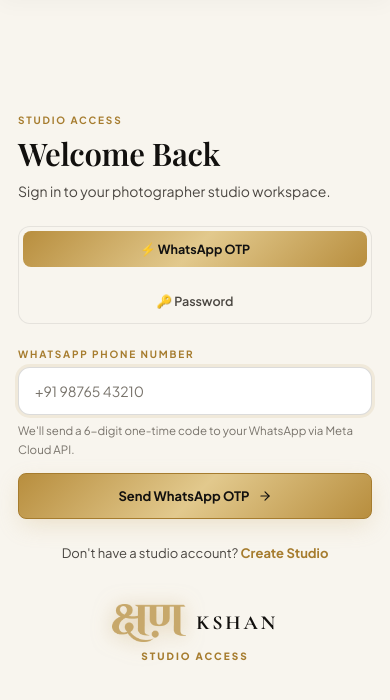
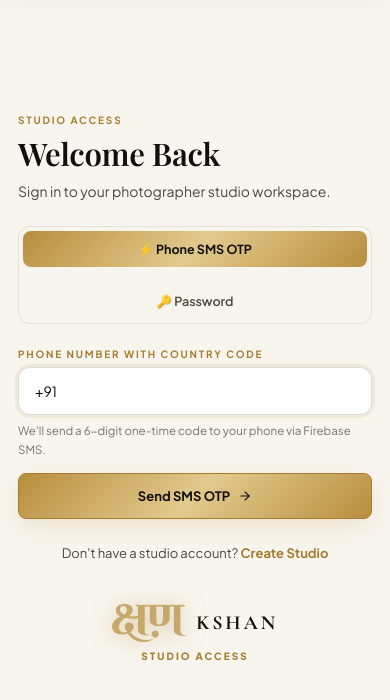
Before and after one commit to kshanaistudio/kshan, a Django app: page /login in a window 390 px wide. Shown: the part 68-768 px from the top of the page. Run offline with Django 5.2, Linux system fonts and the light colour scheme; some libraries are stand-ins or nearby versions; some web fonts are replaced.

Commit message:
Implement Firebase Phone SMS OTP authentication service

```diff
--- a/gallery/urls.py
+++ b/gallery/urls.py
@@ -22,6 +22,9 @@ urlpatterns = [
     path('api/auth/whatsapp/send-otp', views.send_whatsapp_otp_api),
     path('api/auth/whatsapp/verify-otp/', views.verify_whatsapp_otp_api, name='verify_whatsapp_otp'),
     path('api/auth/whatsapp/verify-otp', views.verify_whatsapp_otp_api),
+    path('api/auth/firebase/verify-otp/', views.verify_firebase_otp_api, name='verify_firebase_otp'),
+    path('api/auth/firebase/verify-otp', views.verify_firebase_otp_api),
+
 
     # Master Super Admin Route (/thepranit)
     path('thepranit/', views.thepranit_admin_view, name='thepranit_admin'),
--- a/gallery/views.py
+++ b/gallery/views.py
@@ -325,6 +325,108 @@ def verify_whatsapp_otp_api(request):
         })
 
     return JsonResponse({"success": True})
+
+@csrf_exempt
+def verify_firebase_otp_api(request):
+    """
+    Verifies Firebase ID Token from frontend phone auth via Google Identity Toolkit,
+    and logs the studio user in or creates a new studio/guest account securely.
+    """
+    if request.method != "POST":
+        return JsonResponse({"success": False, "error": "Method not allowed"}, status=405)
+
+    try:
+        data = json.loads(request.body.decode('utf-8'))
+    except Exception:
+        data = request.POST
+
+    id_token = data.get("id_token", "").strip()
+    purpose = data.get("purpose", "login")
+    studio_name = data.get("studio_name", "").strip()
+    phone_from_frontend = data.get("phone", "").strip()
+
+    if not id_token:
+        return JsonResponse({"success": False, "error": "Firebase authentication token is required."}, status=400)
+
+    # Verify ID Token directly with Google Identity Toolkit API
+    api_key = os.getenv("FIREBASE_API_KEY", "AIzaSyC0oJJ-j9nRAu6Hw55j21MGh2FgYH3nl6E")
+    url = f"https://identitytoolkit.googleapis.com/v1/accounts:lookup?key={api_key}"
+
+    try:
+        resp = requests.post(url, json={"idToken": id_token}, timeout=10)
+        resp_data = resp.json()
+
+        if resp.status_code != 200 or "users" not in resp_data:
+            return JsonResponse({"success": False, "error": "Invalid or expired Firebase verification."}, status=401)
+
+        user_info = resp_data["users"][0]
+        verified_phone = user_info.get("phoneNumber", phone_from_frontend).replace("+", "").replace(" ", "").strip()
+        last_10 = verified_phone[-10:] if len(verified_phone) >= 10 else verified_phone
+
+        from .models import PhotographerProfile
+        from .services.whatsapp_service import normalize_phone_number
+        norm_phone = normalize_phone_number(verified_phone)
+
+        if purpose in ('login', 'studio_access'):
+            # Find user by profile phone or username
+            profile = PhotographerProfile.objects.filter(phone__icontains=last_10).select_related('user').first()
+            user = profile.user if profile else None
+
+            if not user:
+                user = User.objects.filter(username=last_10).first()
+
+            if not user:
+                # Auto-create photographer account if not found
+                import uuid
+                user = User.objects.create_user(
+                    username=last_10,
+                    email=f"{last_10}@kshan.app",
+                    password=uuid.uuid4().hex
+                )
+                profile = PhotographerProfile.objects.create(
+                    user=user,
+                    studio_name=studio_name or f"Studio {last_10}",
+                    display_name=studio_name or last_10,
+                    phone=norm_phone
+                )
+
+            # Log user in
+            login(request, user, backend='django.contrib.auth.backends.ModelBackend')
+            return JsonResponse({
+                "success": True,
+                "message": f"Welcome back, {profile.studio_name if profile else user.username}!",
+                "redirect_url": "/admin/"
+            })
+
+        elif purpose == 'signup':
+            final_username = last_10
+            user = User.objects.filter(username=final_username).first()
+            if not user:
+                import uuid
+                user = User.objects.create_user(
+                    username=final_username,
+                    email=f"{final_username}@kshan.app",
+                    password=uuid.uuid4().hex
+                )
+                PhotographerProfile.objects.create(
+                    user=user,
+                    studio_name=studio_name or f"Studio {final_username}",
+                    display_name=studio_name or final_username,
+                    phone=norm_phone
+                )
+
+            login(request, user, backend='django.contrib.auth.backends.ModelBackend')
+            return JsonResponse({
+                "success": True,
+                "message": "Studio account verified and signed in!",
+                "redirect_url": "/admin/"
+            })
+
+        return JsonResponse({"success": True, "phone": norm_phone})
+
+    except Exception as e:
+        return JsonResponse({"success": False, "error": f"Verification error: {str(e)}"}, status=500)
+
 
 def logout_view(request):
     logout(request)
--- a/templates/login.html
+++ b/templates/login.html
@@ -46,24 +46,27 @@
       <!-- Auth Method Switcher -->
       <div style="display: grid; grid-template-columns: 1fr 1fr; gap: 8px; background: rgba(255,255,255,0.05); padding: 4px; border-radius: var(--radius-md); margin-bottom: 22px; border: 1px solid var(--border);">
         <button type="button" id="tabOtpBtn" onclick="switchLoginMethod('otp')" style="padding: 10px; border: none; border-radius: var(--radius-sm); font-size: 12.5px; font-weight: 700; cursor: pointer; transition: all 0.2s; background: var(--gradient-gold); color: #111;">
-          ⚡ WhatsApp OTP
+          ⚡ Phone SMS OTP
         </button>
         <button type="button" id="tabPassBtn" onclick="switchLoginMethod('password')" style="padding: 10px; border: none; border-radius: var(--radius-sm); font-size: 12.5px; font-weight: 600; cursor: pointer; transition: all 0.2s; background: transparent; color: var(--text-secondary);">
           🔑 Password
         </button>
       </div>
 
-      <!-- Option 1: WhatsApp OTP Form -->
+      <!-- Option 1: Firebase Phone SMS OTP Form -->
       <div id="otpLoginForm" style="display: flex; flex-direction: column; gap: 16px;">
         <div id="phoneStep">
-          <label class="kshan-label" style="display: block; margin-bottom: 6px;">WHATSAPP PHONE NUMBER</label>
+          <label class="kshan-label" style="display: block; margin-bottom: 6px;">PHONE NUMBER WITH COUNTRY CODE</label>
           <div style="display: flex; gap: 8px;">
-            <input type="tel" id="waPhoneInput" placeholder="+91 98765 43210" style="flex: 1; padding: 14px 16px; border-radius: var(--radius-md); border: 1.5px solid var(--border-strong); background: var(--bg-surface); color: var(--text-primary); font-size: 14px; outline: none;" autofocus>
+            <input type="tel" id="waPhoneInput" placeholder="+91 98765 43210" value="+91 " style="flex: 1; padding: 14px 16px; border-radius: var(--radius-md); border: 1.5px solid var(--border-strong); background: var(--bg-surface); color: var(--text-primary); font-size: 14px; outline: none;" autofocus>
           </div>
-          <p style="font-size: 11.5px; color: var(--text-muted); margin-top: 6px;">We'll send a 6-digit one-time code to your WhatsApp via Meta Cloud API.</p>
+          <p style="font-size: 11.5px; color: var(--text-muted); margin-top: 6px;">We'll send a 6-digit one-time code to your phone via Firebase SMS.</p>
 
-          <button type="button" id="btnSendOtp" onclick="handleSendOtp()" class="btn btn-primary" style="padding: 14px; width: 100%; margin-top: 14px;">
-            <span>Send WhatsApp OTP</span>
+          <!-- Invisible reCAPTCHA container -->
+          <div id="recaptcha-container"></div>
+
+          <button type="button" id="btnSendOtp" onclick="handleSendFirebaseOtp()" class="btn btn-primary" style="padding: 14px; width: 100%; margin-top: 14px;">
+            <span>Send SMS OTP</span>
             <i data-lucide="arrow-right" style="width: 14px; height: 14px;"></i>
           </button>
         </div>
@@ -75,9 +78,7 @@
           </div>
           <input type="text" id="waOtpInput" placeholder="• • • • • •" maxlength="6" style="letter-spacing: 0.3em; text-align: center; font-size: 20px; font-weight: 800; padding: 12px; border-radius: var(--radius-md); border: 1.5px solid var(--gold-border); background: var(--bg-surface); color: var(--text-primary); width: 100%; outline: none;">
 
-          <div id="mockOtpBadge" style="display: none; margin-top: 8px; padding: 8px 12px; border-radius: 8px; background: rgba(199,168,107,0.12); border: 1px dashed var(--gold); font-size: 12px; color: var(--gold);"></div>
-
-          <button type="button" id="btnVerifyOtp" onclick="handleVerifyOtp()" class="btn btn-primary" style="padding: 14px; width: 100%; margin-top: 14px;">
+          <button type="button" id="btnVerifyOtp" onclick="handleVerifyFirebaseOtp()" class="btn btn-primary" style="padding: 14px; width: 100%; margin-top: 14px;">
             <span>Verify & Sign In</span>
             <i data-lucide="check-circle" style="width: 14px; height: 14px;"></i>
           </button>
@@ -86,7 +87,7 @@
             <button type="button" onclick="resetOtpPhone()" class="btn btn-ghost btn-sm" style="font-size: 11.5px; padding: 4px 8px;">
               &larr; Change number
             </button>
-            <button type="button" onclick="handleSendOtp()" class="btn btn-ghost btn-sm" style="font-size: 11.5px; color: var(--gold); padding: 4px 8px;">
+            <button type="button" onclick="handleSendFirebaseOtp()" class="btn btn-ghost btn-sm" style="font-size: 11.5px; color: var(--gold); padding: 4px 8px;">
               Resend OTP
             </button>
           </div>
@@ -119,7 +120,7 @@
       <!-- Bottom Centered Brand Emblem -->
       <div style="margin-top: 40px; display: flex; flex-direction: column; align-items: center; justify-content: center; gap: 6px; text-align: center;">
         <a href="/" style="display: flex; align-items: center; justify-content: center; gap: 10px; text-decoration: none;">
-          <img src="/static/images/kshan_kalam_logo_gold.png" alt="क्षण Logo" style="height: 38px; width: auto; object-fit: contain; filter: drop-shadow(0 2px 10px rgba(199,168,107,0.55));">
+          <img src="/static/images/kshan_kalam_logo_gold.png" alt="Logo" style="height: 38px; width: auto; object-fit: contain; filter: drop-shadow(0 2px 10px rgba(199,168,107,0.55));">
           <span style="font-family: var(--font-display); font-size: 20px; font-weight: 700; letter-spacing: 0.14em; color: var(--text-primary); text-transform: uppercase;">KSHAN</span>
         </a>
         <div style="font-size: 10px; font-weight: 800; letter-spacing: 0.2em; color: var(--gold); text-transform: uppercase;">STUDIO ACCESS</div>
@@ -132,8 +133,32 @@
 {% endblock %}
 
 {% block scripts %}
+<!-- Firebase App & Auth SDKs -->
+<script type="module">
+  import { initializeApp } from "https://www.gstatic.com/firebasejs/10.9.0/firebase-app.js";
+  import { getAuth, RecaptchaVerifier, signInWithPhoneNumber } from "https://www.gstatic.com/firebasejs/10.9.0/firebase-auth.js";
+
+  const firebaseConfig = {
+    apiKey: "AIzaSyC0oJJ-j9nRAu6Hw55j21MGh2FgYH3nl6E",
+    authDomain: "kshanai.firebaseapp.com",
+    projectId: "kshanai",
+    storageBucket: "kshanai.firebasestorage.app",
+    messagingSenderId: "670415123364",
+    appId: "1:670415123364:web:2483260fa09f10c01b0731"
+  };
+
+  const app = initializeApp(firebaseConfig);
+  const auth = getAuth(app);
+  auth.useDeviceLanguage();
+
+  window.firebaseAuth = auth;
+  window.RecaptchaVerifier = RecaptchaVerifier;
+  window.signInWithPhoneNumber = signInWithPhoneNumber;
+</script>
+
 <script>
-let currentOtpPhone = "";
+let confirmationResult = null;
+let currentPhone = "";
 
 function switchLoginMethod(method) {
   const otpForm = document.getElementById("otpLoginForm");
@@ -158,63 +183,74 @@ function switchLoginMethod(method) {
   }
 }
 
-async function handleSendOtp() {
+function initRecaptcha() {
+  if (!window.recaptchaVerifier && window.RecaptchaVerifier && window.firebaseAuth) {
+    window.recaptchaVerifier = new window.RecaptchaVerifier(window.firebaseAuth, 'recaptcha-container', {
+      'size': 'invisible',
+      'callback': (response) => {
+        // reCAPTCHA solved
+      }
+    });
+  }
+}
+
+async function handleSendFirebaseOtp() {
   const phoneInput = document.getElementById("waPhoneInput");
-  const phone = phoneInput.value.trim();
+  let phone = phoneInput.value.trim().replace(/\s+/g, '');
   const btn = document.getElementById("btnSendOtp");
 
-  if (!phone) {
-    showToast("Please enter your WhatsApp phone number", "warning");
+  if (!phone.startsWith('+')) {
+    phone = '+91' + phone.replace(/^0+/, '');
+  }
+
+  if (phone.length < 10) {
+    showToast("Please enter a valid phone number with country code (e.g. +91 98765 43210)", "warning");
     phoneInput.focus();
     return;
   }
 
   btn.disabled = true;
-  btn.innerHTML = `<span>Sending WhatsApp OTP...</span>`;
+  btn.innerHTML = `<span>Sending SMS OTP...</span>`;
 
   try {
-    const res = await authFetch("/api/auth/whatsapp/send-otp/", {
-      method: "POST",
-      headers: { "Content-Type": "application/json" },
-      body: JSON.stringify({ phone, purpose: "login" })
-    });
+    initRecaptcha();
+    const appVerifier = window.recaptchaVerifier;
+    confirmationResult = await window.signInWithPhoneNumber(window.firebaseAuth, phone, appVerifier);
 
-    const data = await res.json();
-    if (!res.ok || !data.success) {
-      showToast(data.error || "Failed to send WhatsApp code.", "danger");
-      return;
-    }
-
-    currentOtpPhone = data.phone;
-    document.getElementById("targetPhoneBadge").textContent = `+${data.phone}`;
+    currentPhone = phone;
+    document.getElementById("targetPhoneBadge").textContent = phone;
     document.getElementById("phoneStep").style.display = "none";
     document.getElementById("codeStep").style.display = "block";
 
-    if (data.mock && data.dev_otp) {
-      const mockBadge = document.getElementById("mockOtpBadge");
-      mockBadge.style.display = "block";
-      mockBadge.innerHTML = `⚡ <strong>Dev Simulation:</strong> Code is <strong>${data.dev_otp}</strong>`;
-      document.getElementById("waOtpInput").value = data.dev_otp;
-    }
-
-    showToast(data.message || "OTP code sent via WhatsApp!", "success");
+    showToast("OTP code sent to " + phone, "success");
     document.getElementById("waOtpInput").focus();
   } catch (err) {
-    showToast("Network error: " + err.message, "danger");
+    console.error("Firebase SMS Error:", err);
+    showToast(err.message || "Failed to send SMS. Ensure domain is authorized in Firebase.", "danger");
+    if (window.recaptchaVerifier) {
+      window.recaptchaVerifier.clear();
+      window.recaptchaVerifier = null;
+    }
   } finally {
     btn.disabled = false;
-    btn.innerHTML = `<span>Send WhatsApp OTP</span>`;
+    btn.innerHTML = `<span>Send SMS OTP</span>`;
   }
 }
 
-async function handleVerifyOtp() {
+async function handleVerifyFirebaseOtp() {
   const otpInput = document.getElementById("waOtpInput");
-  const otp_code = otpInput.value.trim();
+  const code = otpInput.value.trim();
   const btn = document.getElementById("btnVerifyOtp");
 
-  if (!otp_code || otp_code.length < 6) {
+  if (!code || code.length < 6) {
     showToast("Please enter the 6-digit code", "warning");
     otpInput.focus();
+    return;
+  }
+
+  if (!confirmationResult) {
+    showToast("Please request an OTP first.", "warning");
+    resetOtpPhone();
     return;
   }
 
@@ -222,24 +258,30 @@ async function handleVerifyOtp() {
   btn.innerHTML = `<span>Verifying...</span>`;
 
   try {
-    const res = await authFetch("/api/auth/whatsapp/verify-otp/", {
+    const result = await confirmationResult.confirm(code);
+    const user = result.user;
+    const idToken = await user.getIdToken();
+
+    // Send token to Django backend for session authentication
+    const res = await authFetch("/api/auth/firebase/verify-otp/", {
       method: "POST",
       headers: { "Content-Type": "application/json" },
-      body: JSON.stringify({ phone: currentOtpPhone, otp_code, purpose: "login" })
+      body: JSON.stringify({ id_token: idToken, phone: currentPhone, purpose: "login" })
     });
 
     const data = await res.json();
     if (!res.ok || !data.success) {
-      showToast(data.error || "Verification failed.", "danger");
+      showToast(data.error || "Backend verification failed.", "danger");
       return;
     }
 
-    showToast(data.message || "Signed in successfully!", "success");
+    showToast("Signed in successfully!", "success");
     setTimeout(() => {
       window.location.href = data.redirect_url || "/admin/";
-    }, 800);
+    }, 600);
   } catch (err) {
-    showToast("Error: " + err.message, "danger");
+    console.error("OTP verification error:", err);
+    showToast("Invalid code or verification expired.", "danger");
   } finally {
     btn.disabled = false;
     btn.innerHTML = `<span>Verify & Sign In</span>`;
```
